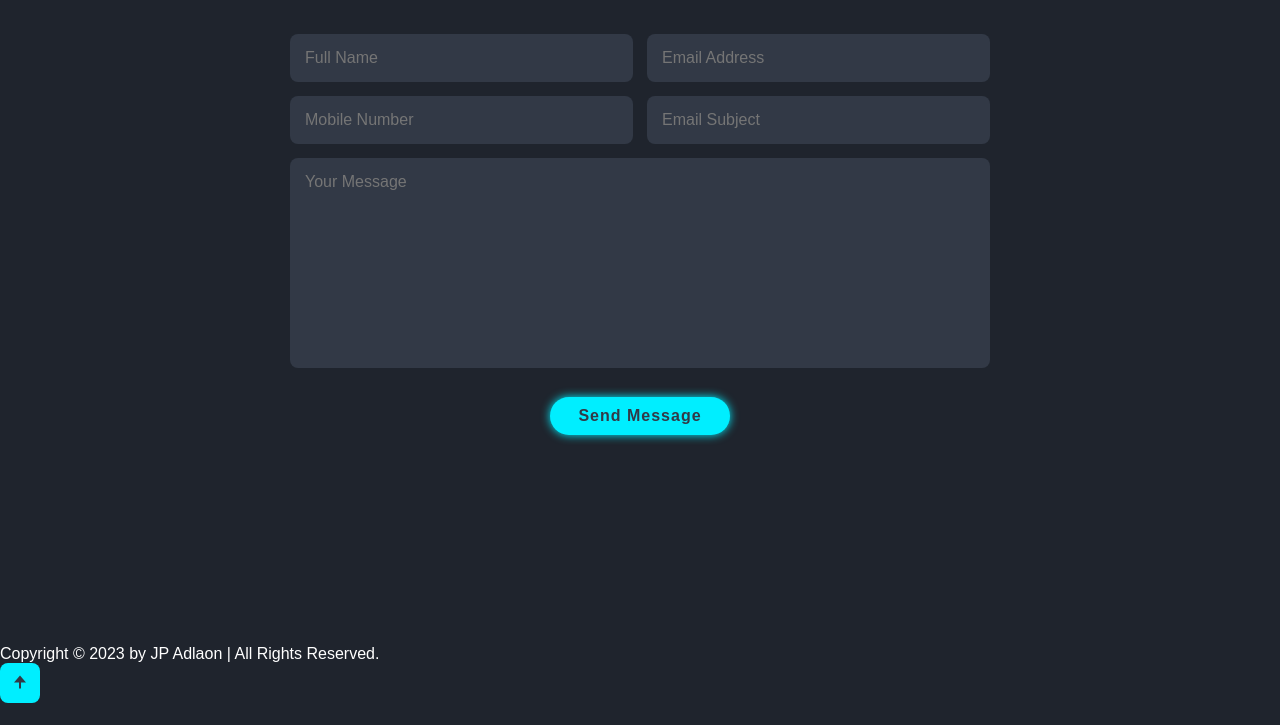
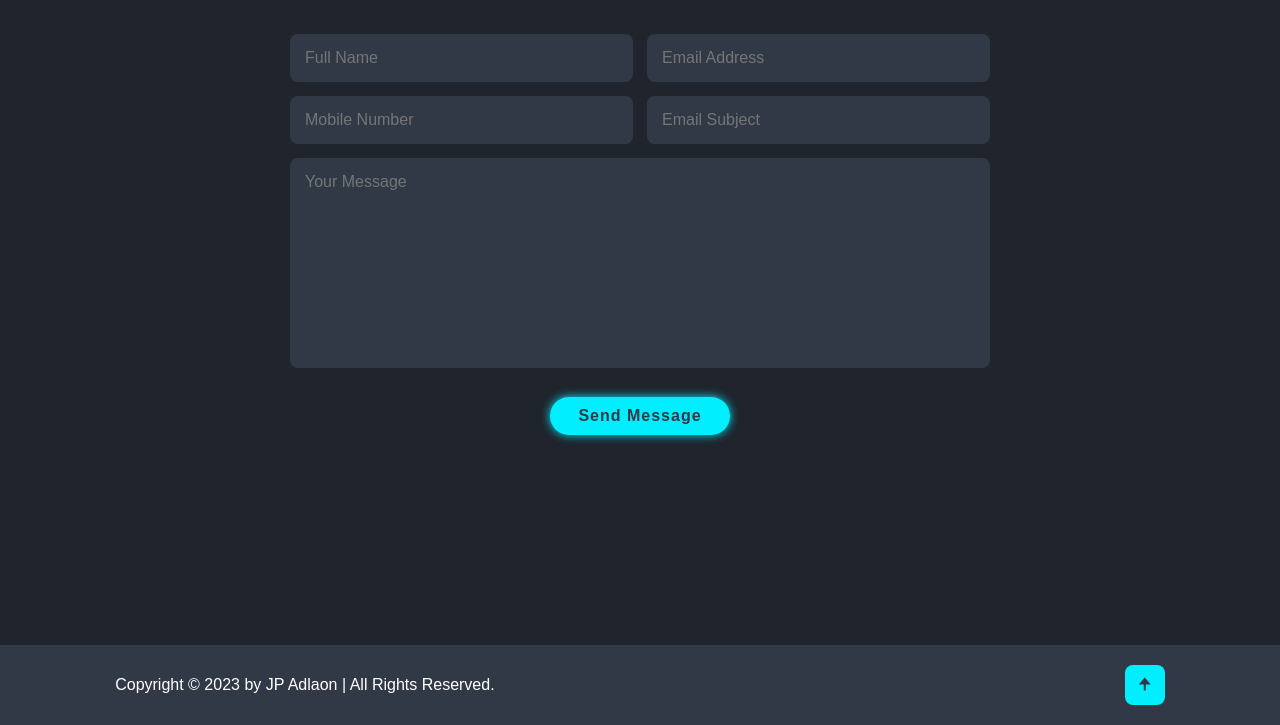
Before and after one commit to JPAdlaon/Portfolio-Website-, a plain HTML site: page index.html in a window 1280 px wide. Shown: the part 3405-4130 px from the top of the page. Before the commit the page ends 4108 px from the top, so only its background shows below. Drawn offline with nearby package versions, Linux system fonts and the light colour scheme.

Commit message:
Added EmailJs for contact me and missing footer class fixed

```diff
--- a/index.html
+++ b/index.html
@@ -234,7 +234,7 @@
 
 
     <!-- Footer Design -->
-    <footer class=" ">
+    <footer class="footer">
         <div class="footer-text">
             <p>Copyright &copy; 2023 by JP Adlaon | All Rights Reserved.</p>
         </div>
```
